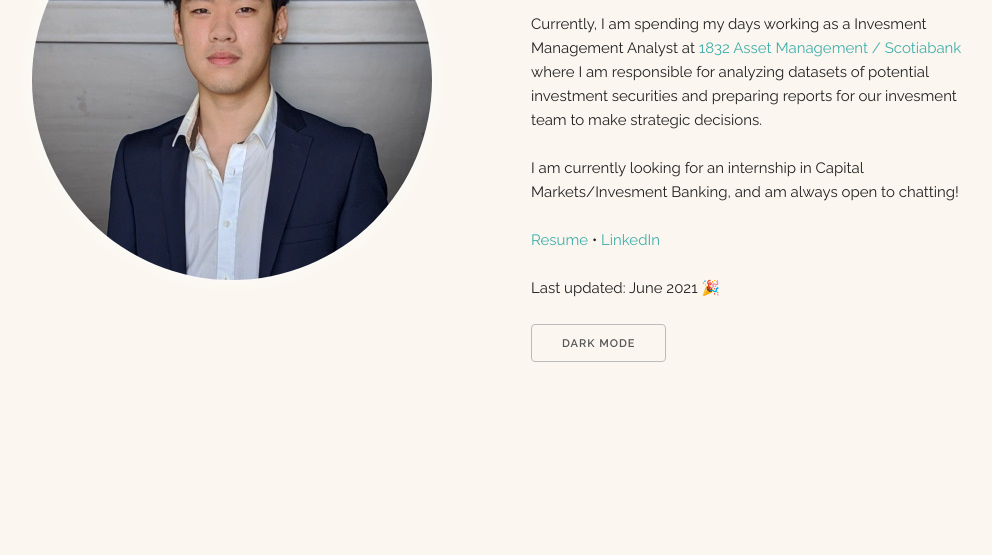
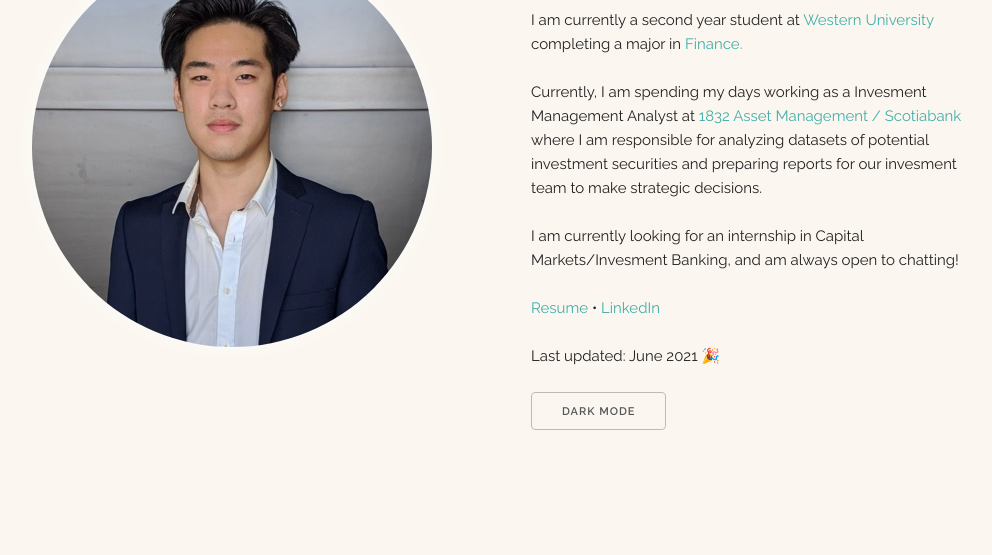
Before and after one commit to jasonnfang/jasonnfang.github.io, a plain HTML site: page index.html in a window 1280 px wide. Shown: the part 245-800 px from the top of the page, without its empty margins (128-1120 px from the left). Drawn offline with nearby package versions, Linux system fonts and the light colour scheme.

Commit message:
Update index.html

```diff
--- a/index.html
+++ b/index.html
@@ -32,12 +32,12 @@
   –––––––––––––––––––––––––––––––––––––––––––––––––– -->
     <div class="container">
             <div class="row">
-              <div id="col1" class="one-half column" style="margin-top: 13%">
+              <div id="col1" class="one-half column" style="margin-top: 20%">
                 <img class="dp animate__animated animate__backInLeft"
                   src="dp.jpg"
                   alt="profile pic">
               </div>
-                <div id="col2"class="one-half column" style="margin-top: 13%">
+                <div id="col2"class="one-half column" style="margin-top: 20%">
                     <h4 class ="animate__animated animate__backInDown">Hello 👋 I'm Jason Fang</h4>
                     <p class = "animate__animated animate__backInUp">
                         I am currently a second year student at <a class ="link "href="https://www.uwo.ca"  target="_blank"> Western University</a> completing a
```
